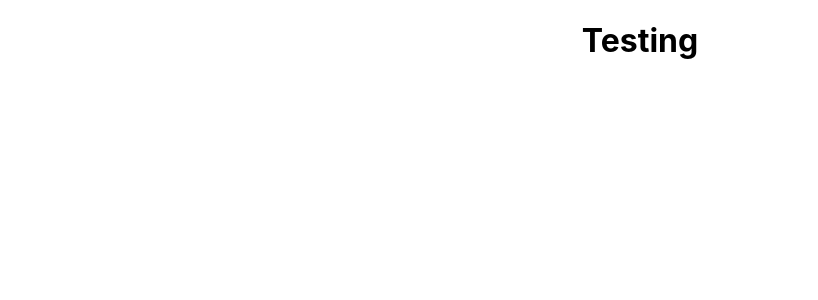
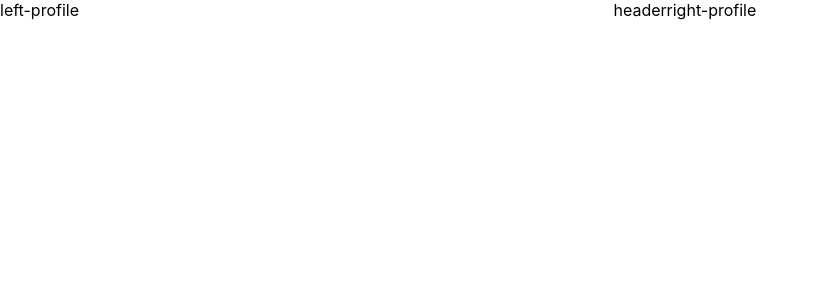
Before and after one commit to jcsmileyjr/lc-profiles, a React (Create React App) app: page / in a window 1280 px wide. Shown: the top 300 px of the page, without its empty margins (0-818 px from the left). Built offline with nearby package versions, Linux system fonts and the light colour scheme.

Commit message:
Setup the structure

```diff
--- a/src/App.css
+++ b/src/App.css
@@ -1,38 +1,18 @@
-.App {
-  text-align: center;
+
+.app {
+  display: flex;
+  width: 100%;
+  height: 100vh;
 }
 
-.App-logo {
-  height: 40vmin;
-  pointer-events: none;
+.content-area .rocket-tile-area {
+  height: 100vh;
 }
 
-@media (prefers-reduced-motion: no-preference) {
-  .App-logo {
-    animation: App-logo-spin infinite 20s linear;
-  }
+.content-area {
+  flex: 2;
 }
 
-.App-header {
-  background-color: #282c34;
-  min-height: 100vh;
-  display: flex;
-  flex-direction: column;
-  align-items: center;
-  justify-content: center;
-  font-size: calc(10px + 2vmin);
-  color: white;
+.rocket-tile-area {
+  flex: 1;
 }
-
-.App-link {
-  color: #61dafb;
-}
-
-@keyframes App-logo-spin {
-  from {
-    transform: rotate(0deg);
-  }
-  to {
-    transform: rotate(360deg);
-  }
-}
--- a/src/App.js
+++ b/src/App.js
@@ -2,9 +2,11 @@ import './App.css';
 
 function App() {
   return (
-    <div className="App">
-      <h1>Testing</h1>
-    </div>
+      <main className="app">
+        <section className="content-area">left-profile</section>
+        <section className="rocket-title-area">header</section>
+        <section className="content-area">right-profile</section>
+      </main>
   );
 }
 
```
